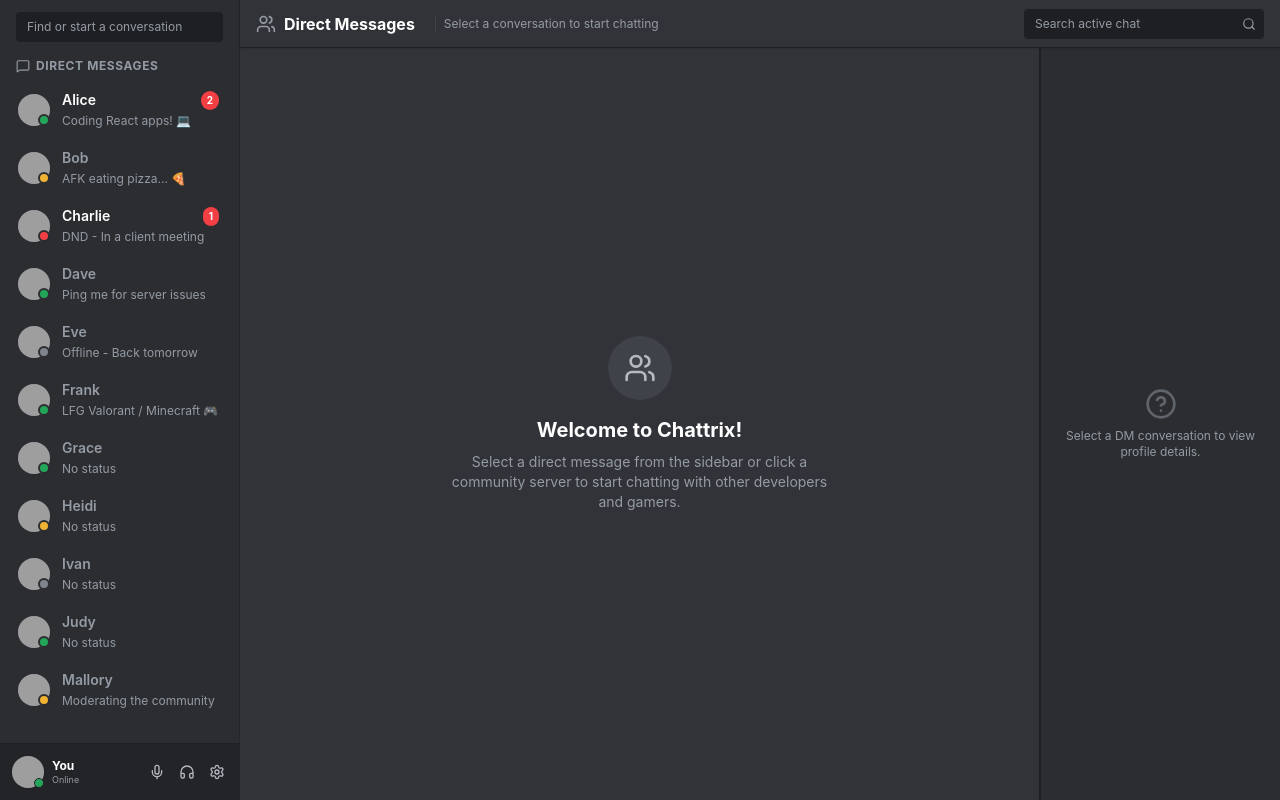
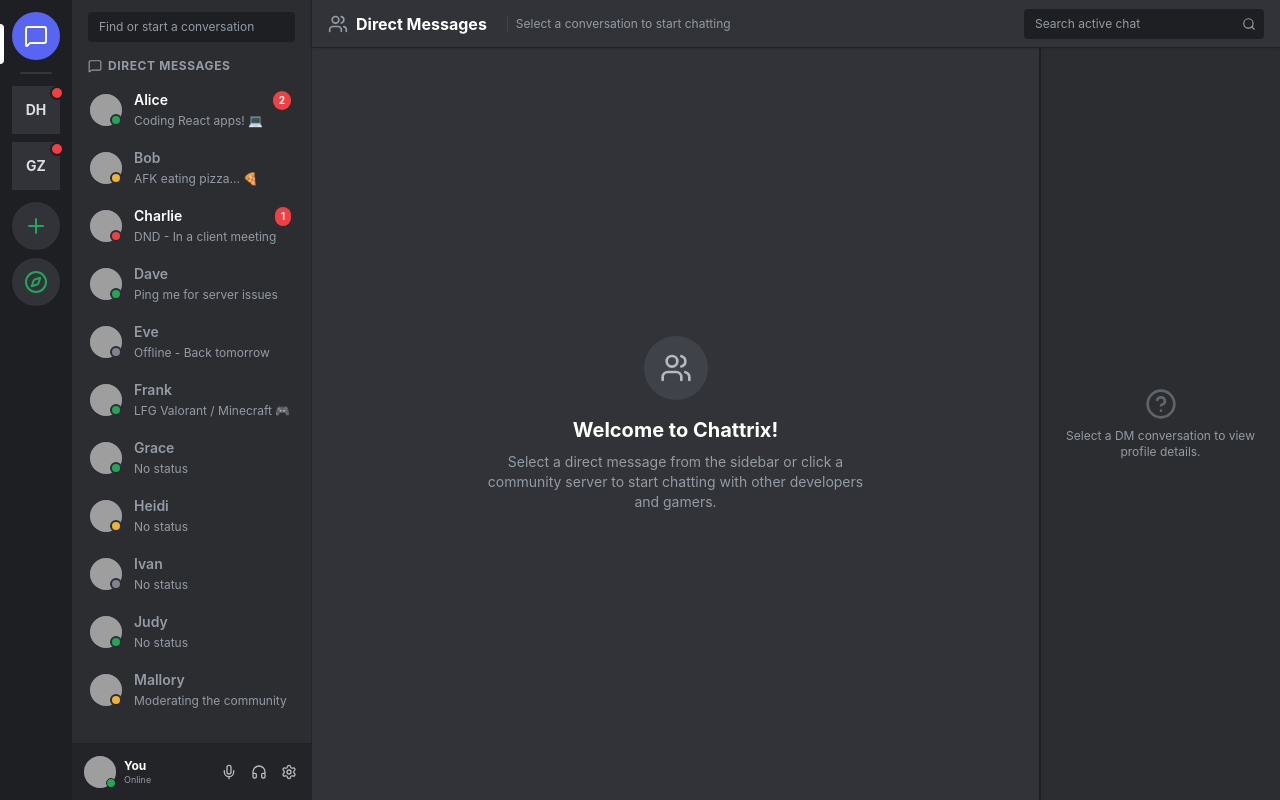
Before and after one commit to Vedant08-blip/Chattrix, a React (Vite) app: page / in a window 1280 px wide. Built offline with nearby package versions, Linux system fonts and the light colour scheme; grey boxes are pictures that could not be loaded.

Commit message:
feat: implement server navigation sidebar and add settings and profile modal overlays

```diff
--- a/src/App.tsx
+++ b/src/App.tsx
@@ -1,10 +1,13 @@
 import { useState } from 'react';
+import { ServerSidebar } from './components/ServerSidebar';
 import { Sidebar } from './components/Sidebar';
 import { ChatHeader } from './components/ChatHeader';
 import { MessageFeed } from './components/MessageFeed';
 import { MessageInput } from './components/MessageInput';
 import { RightPanel } from './components/RightPanel';
 import { MobileDrawer } from './components/MobileDrawer';
+import { SettingsModal } from './components/SettingsModal';
+import { UserProfileModal } from './components/UserProfileModal';
 import type { Message } from './types';
 
 function App() {
@@ -19,12 +22,19 @@
   };
 
   return (
-    <div className="flex h-screen w-screen overflow-hidden bg-[#1e1f22] text-[#dbdee1] font-sans antialiased">
+    <div className="flex h-screen w-screen overflow-hidden bg-[#1e1f22] text-[#dbdee1] font-sans antialiased relative">
+      {/* Settings Modal Customizer overlay */}
+      <SettingsModal />
+
+      {/* User Profile popover card overlay */}
+      <UserProfileModal />
+
       {/* Mobile Drawer (visible for screen widths < 768px) */}
       <MobileDrawer />
 
-      {/* Desktop Left Sidebar (visible for screen widths >= 768px) */}
+      {/* Desktop Left Sidebars (visible for screen widths >= 768px) */}
       <div className="hidden md:flex h-full flex-shrink-0">
+        <ServerSidebar />
         <Sidebar />
       </div>
 
--- a/src/components/MobileDrawer.tsx
+++ b/src/components/MobileDrawer.tsx
@@ -1,5 +1,6 @@
 import React, { useEffect } from 'react';
 import { useChatStore } from '../store';
+import { ServerSidebar } from './ServerSidebar';
 import { Sidebar } from './Sidebar';
 import { X } from 'lucide-react';
 
@@ -40,7 +41,7 @@
       />
 
       {/* Drawer content (slides in from left) */}
-      <div className="relative flex-shrink-0 w-[240px] h-full bg-[#2b2d31] flex flex-col z-10 shadow-2xl animate-in slide-in-from-left duration-300 ease-out">
+      <div className="relative flex-shrink-0 w-[312px] h-full bg-[#2b2d31] flex z-10 shadow-2xl animate-in slide-in-from-left duration-300 ease-out">
         {/* Close Button on top of sidebar */}
         <button
           onClick={() => toggleMobileSidebar(false)}
@@ -49,8 +50,9 @@
           <X className="w-5 h-5" />
         </button>
 
-        {/* Sidebar Component */}
-        <div className="w-full h-full flex flex-col">
+        {/* Sidebars inside drawer */}
+        <div className="flex h-full w-full overflow-hidden">
+          <ServerSidebar />
           <Sidebar />
         </div>
       </div>
--- a/src/components/Sidebar.tsx
+++ b/src/components/Sidebar.tsx
@@ -11,8 +11,7 @@
   Headphones,
   Settings,
   PhoneOff,
-  ChevronDown,
-  Info
+  ChevronDown
 } from 'lucide-react';
 import type { Presence } from '../types';
 
--- a/src/components/UserProfileModal.tsx
+++ b/src/components/UserProfileModal.tsx
@@ -1,6 +1,6 @@
 import React, { useState, useRef, useEffect } from 'react';
 import { useChatStore } from '../store';
-import { X, Send, Shield, ShieldCheck, Mail } from 'lucide-react';
+import { X, Send, Shield, ShieldCheck } from 'lucide-react';
 import type { Presence } from '../types';
 
 export const UserProfileModal: React.FC = () => {
```
